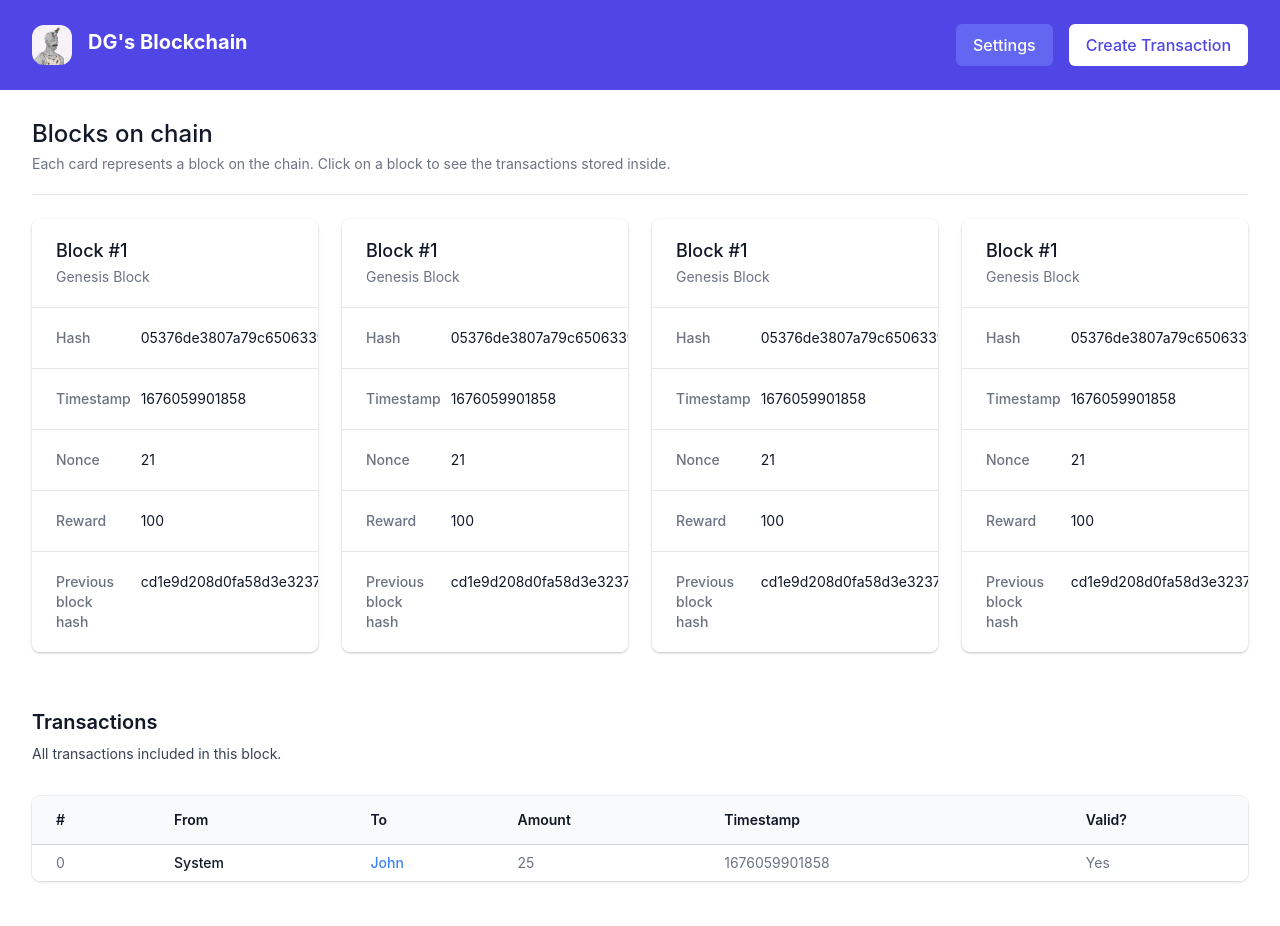
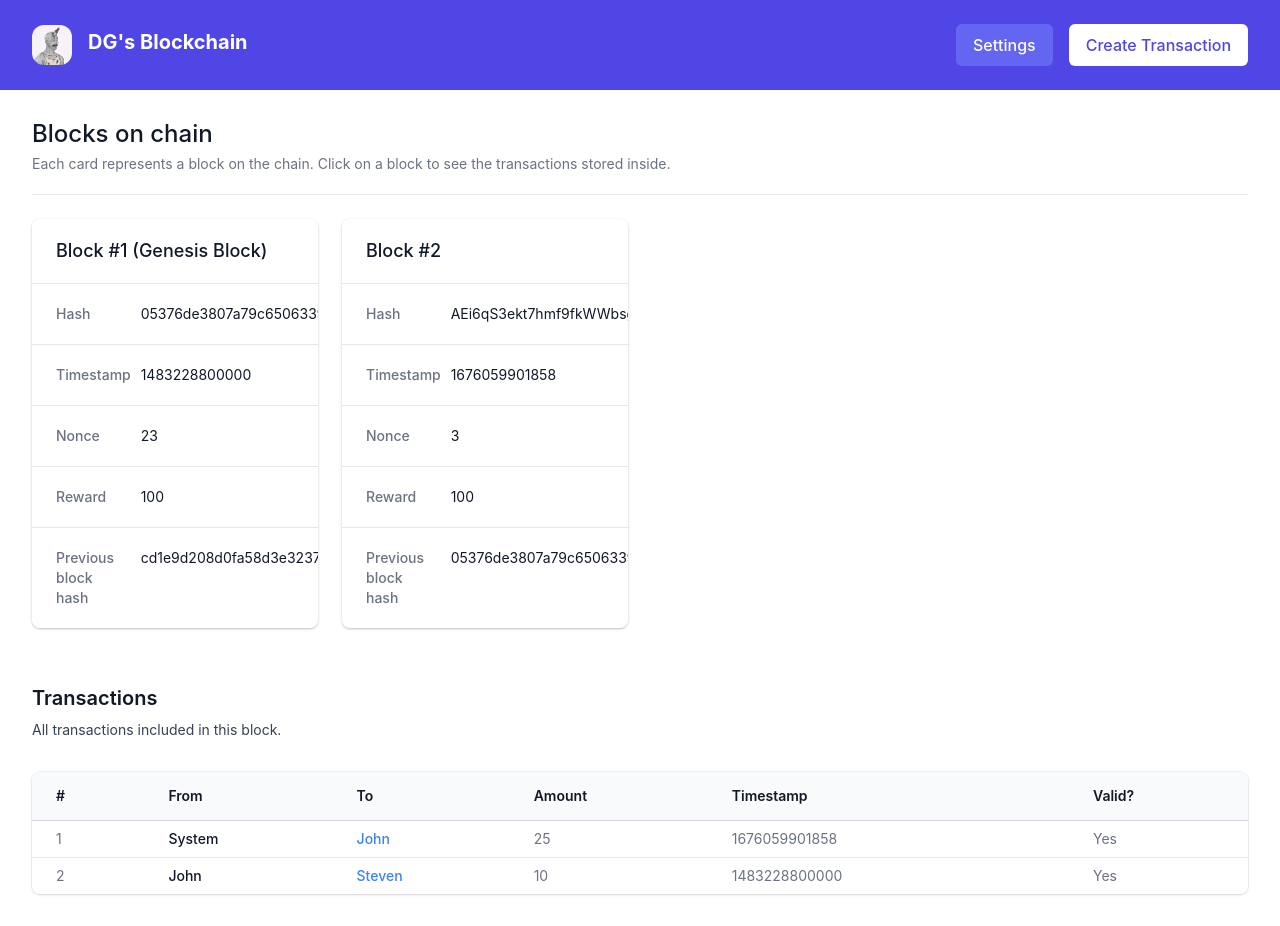
Before and after one commit to DegenGigaMan/blockchain-explorer, a React (Create React App) app: page / in a window 1280 px wide. Built offline with nearby package versions, Linux system fonts and the light colour scheme.

Commit message:
map dummy data to components

```diff
--- a/src/components/BlockViewer/BlockViewer.js
+++ b/src/components/BlockViewer/BlockViewer.js
@@ -1,7 +1,74 @@
+import { useState } from "react";
 import Blocks from "./Blocks/Blocks";
 import Transactions from "./Transactions/Transactions";
 
+const BLOCKCHAIN_DATA = {
+  reward: 100,
+  difficulty: 2,
+  chain: [
+    {
+      hash: "05376de3807a79c650633964f49a34cccbf68423502a3f3c9e0793642f1ad3e4",
+      prevHash:
+        "cd1e9d208d0fa58d3e323758f9d59ed4fdc19e2292203cf18a9c34f2c032e182",
+      nonce: 23,
+      timestamp: 1483228800000,
+      transactions: [
+        {
+          id: 1,
+          from: "System",
+          to: "John",
+          amount: 25,
+          time: 1676059901858,
+          isValid: true,
+        },
+        {
+          id: 2,
+          from: "John",
+          to: "Steven",
+          amount: 10,
+          time: 1483228800000,
+          isValid: true,
+        },
+      ],
+      pendingTransactions: [],
+    },
+    {
+      hash: "AEi6qS3ekt7hmf9fkWWbsgLnSJx58sEVfwq1o38Sw561",
+      prevHash:
+        "05376de3807a79c650633964f49a34cccbf68423502a3f3c9e0793642f1ad3e4",
+      nonce: 3,
+      timestamp: 1676059901858,
+      transactions: [
+        {
+          id: 1,
+          from: "System",
+          to: "John",
+          amount: 100,
+          time: 1676059901858,
+          isValid: true,
+        },
+        {
+          id: 2,
+          from: "Steven",
+          to: "John",
+          amount: 5,
+          time: 1483228800000,
+          isValid: true,
+        },
+      ],
+      pendingTransactions: [],
+    },
+  ],
+};
+
 const BlockViewer = () => {
+  const txns = BLOCKCHAIN_DATA.chain[0].transactions;
+  const chain = BLOCKCHAIN_DATA.chain;
+  const [block, setBlock] = useState(txns);
+  const showBlockTxns = () => {
+    setBlock(BLOCKCHAIN_DATA.chain[1].transactions);
+  };
+
   return (
     <>
       <div className="border-b border-gray-200 pb-5">
@@ -13,8 +80,8 @@ const BlockViewer = () => {
           transactions stored inside.
         </p>
       </div>
-      <Blocks />
-      <Transactions />
+      <Blocks onClick={showBlockTxns} chain={chain} />
+      <Transactions txns={block} />
     </>
   );
 };
--- a/src/components/BlockViewer/Blocks/Block/Block.js
+++ b/src/components/BlockViewer/Blocks/Block/Block.js
@@ -1,33 +1,35 @@
-
-const Block = () => {
+const Block = (props) => {
+  let isGenesis;
+  if (props.index === 1) {
+    isGenesis = true;
+  } else {
+    isGenesis = false;
+  }
   return (
     <div className="overflow-hidden bg-white shadow sm:rounded-lg text-left">
       <div className="px-4 py-5 sm:px-6">
         <h3 className="text-lg font-medium leading-6 text-gray-900">
-          Block #1
+          Block #{props.index} {isGenesis && '(Genesis Block)'}
         </h3>
-        <p className="mt-1 max-w-2xl text-sm text-gray-500">Genesis Block</p>
       </div>
       <div className="border-t border-gray-200 px-4 py-5 sm:p-0">
         <dl className="sm:divide-y sm:divide-gray-200">
           <div className="py-4 sm:grid sm:grid-cols-3 sm:gap-4 sm:py-5 sm:px-6">
             <dt className="text-sm font-medium text-gray-500">Hash</dt>
             <dd className="mt-1 text-sm text-gray-900 sm:col-span-2 sm:mt-0">
-              05376de3807a79c650633964f49a34cccbf68423502a3f3c9e0793642f1ad3e4
+              {props.block.hash}
             </dd>
           </div>
           <div className="py-4 sm:grid sm:grid-cols-3 sm:gap-4 sm:py-5 sm:px-6">
-            <dt className="text-sm font-medium text-gray-500">
-              Timestamp
-            </dt>
+            <dt className="text-sm font-medium text-gray-500">Timestamp</dt>
             <dd className="mt-1 text-sm text-gray-900 sm:col-span-2 sm:mt-0">
-            1676059901858
+              {props.block.timestamp}
             </dd>
           </div>
           <div className="py-4 sm:grid sm:grid-cols-3 sm:gap-4 sm:py-5 sm:px-6">
             <dt className="text-sm font-medium text-gray-500">Nonce</dt>
             <dd className="mt-1 text-sm text-gray-900 sm:col-span-2 sm:mt-0">
-              21
+              {props.block.nonce}
             </dd>
           </div>
           <div className="py-4 sm:grid sm:grid-cols-3 sm:gap-4 sm:py-5 sm:px-6">
@@ -37,13 +39,13 @@ const Block = () => {
             </dd>
           </div>
           <div className="py-4 sm:grid sm:grid-cols-3 sm:gap-4 sm:py-5 sm:px-6">
-            <dt className="text-sm font-medium text-gray-500">Previous block hash</dt>
+            <dt className="text-sm font-medium text-gray-500">
+              Previous block hash
+            </dt>
             <dd className="mt-1 text-sm text-gray-900 sm:col-span-2 sm:mt-0">
-            cd1e9d208d0fa58d3e323758f9d59ed4fdc19e2292203cf18a9c34f2c032e182
+              {props.block.prevHash}
             </dd>
           </div>
-
-
         </dl>
       </div>
     </div>
--- a/src/components/BlockViewer/Blocks/Blocks.js
+++ b/src/components/BlockViewer/Blocks/Blocks.js
@@ -1,20 +1,21 @@
 import Block from "./Block/Block";
 
-const Blocks = () => {
+const Blocks = (props) => {
+  const showBlockTxns = () => {
+    props.onClick();
+  };
   return (
     <ul className="grid grid-cols-1 gap-6 sm:grid-cols-2 md:grid-cols-3 lg:grid-cols-4 py-6">
-      <li className="col-span-1 flex flex-col divide-y divide-gray-200 rounded-lg bg-white text-center shadow">
-        <Block />
-      </li>
-      <li className="col-span-1 flex flex-col divide-y divide-gray-200 rounded-lg bg-white text-center shadow">
-        <Block />
-      </li>
-      <li className="col-span-1 flex flex-col divide-y divide-gray-200 rounded-lg bg-white text-center shadow">
-        <Block />
-      </li>
-      <li className="col-span-1 flex flex-col divide-y divide-gray-200 rounded-lg bg-white text-center shadow">
-        <Block />
-      </li>
+      {props.chain.map((block, index) => (
+        <li
+          key={block.hash}
+          className="col-span-1 flex flex-col divide-y divide-gray-200 rounded-lg bg-white text-center shadow"
+        >
+          <button onClick={showBlockTxns}>
+            <Block block={block} index={index + 1} />
+          </button>
+        </li>
+      ))}
     </ul>
   );
 };
--- a/src/components/BlockViewer/Transactions/Transactions.js
+++ b/src/components/BlockViewer/Transactions/Transactions.js
@@ -1,18 +1,6 @@
 import Transaction from "./Transaction/Transaction";
 
-const transactions = [
-  {
-    id: 0,
-    from: "System",
-    to: "John",
-    amount: 25,
-    time: 1676059901858,
-    isValid: true,
-  },
-  // More transactions...
-];
-
-const Transactions = () => {
+const Transactions = (props) => {
   return (
     <div className="my-8">
       <div className="sm:flex sm:items-center">
@@ -69,7 +57,7 @@ const Transactions = () => {
                   </tr>
                 </thead>
                 <tbody className="divide-y divide-gray-200 bg-white">
-                  {transactions.map((transaction) => (
+                  {props.txns.map((transaction) => (
                     <Transaction key={transaction.id} transaction={transaction}/>
                   ))}
                 </tbody>
--- a/src/components/NewTransaction/NewTransaction.js
+++ b/src/components/NewTransaction/NewTransaction.js
@@ -10,7 +10,7 @@ const NewTransaction = () => {
             <p
               className="font-medium text-indigo-600"
             >
-              Send some money to someone!
+              Try it out!
             </p>
           </p>
         </div>
--- a/src/components/WalletViewer/WalletViewer.js
+++ b/src/components/WalletViewer/WalletViewer.js
@@ -12,7 +12,7 @@ const WalletViewer = () => {
           degengigaman.sol
         </p>
       </div>
-      <Transactions />
+      <Transactions/>
     </div>
   );
 };
```
